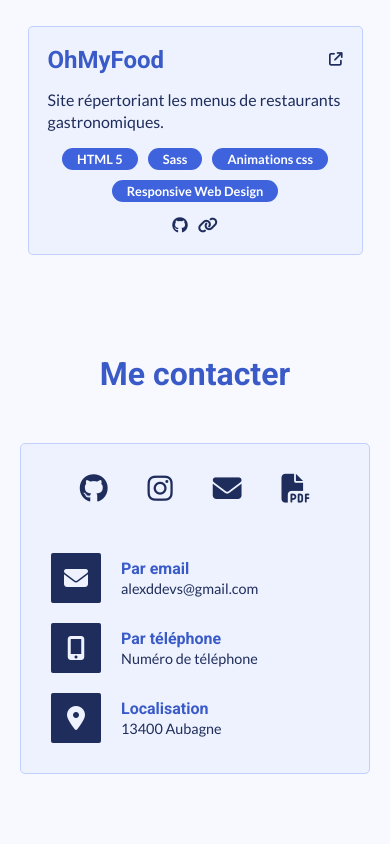
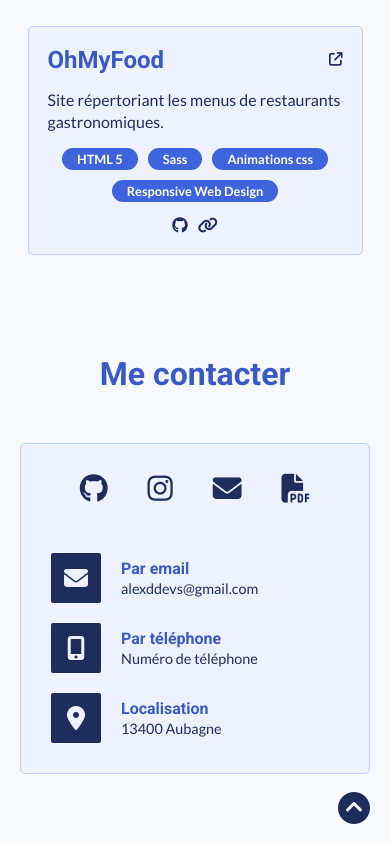
Before and after one commit to AlexDDevv/Portfolio-v2, a React (Vite) app in the folder Portfolio/: page / in a window 390 px wide. Shown: the part 2136-2980 px from the top of the page. Built offline with nearby package versions, Linux system fonts and the light colour scheme.

Commit message:
add a breakpoint and put position for body

```diff
--- a/Portfolio/src/assets/sass/_settings.scss
+++ b/Portfolio/src/assets/sass/_settings.scss
@@ -67,12 +67,10 @@ body {
     background: var(--bodyBg);
     padding: 30px 100px;
     transition: 0.3s ease-in-out;
+    position: relative;
 }
 body.antiScroll {
     overflow-y: hidden;
-}
-main {
-    position: relative;
 }
 .skills, .projects, .contact {
     color: var(--titleColor);
--- a/Portfolio/src/assets/sass/components/_arrowUp.scss
+++ b/Portfolio/src/assets/sass/components/_arrowUp.scss
@@ -6,6 +6,12 @@
     opacity: 0;
     transform: translateY(50px);
     transition: 0.2s;
+
+    @media screen and (max-width: 768px) {
+        position: absolute;
+        opacity: 1;
+        transform: none;
+    }
 
     &.active-arrow {
         opacity: 1;
```
